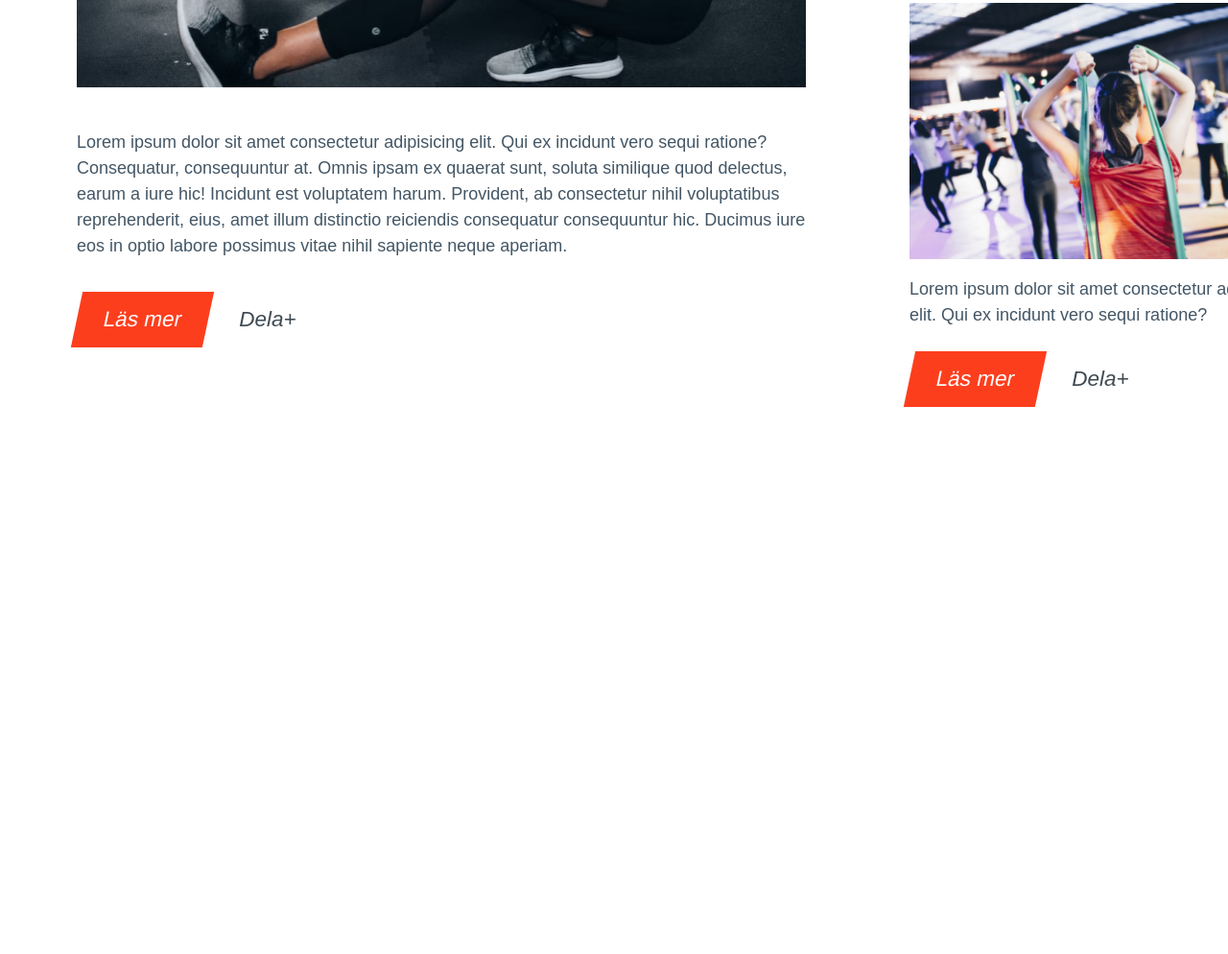
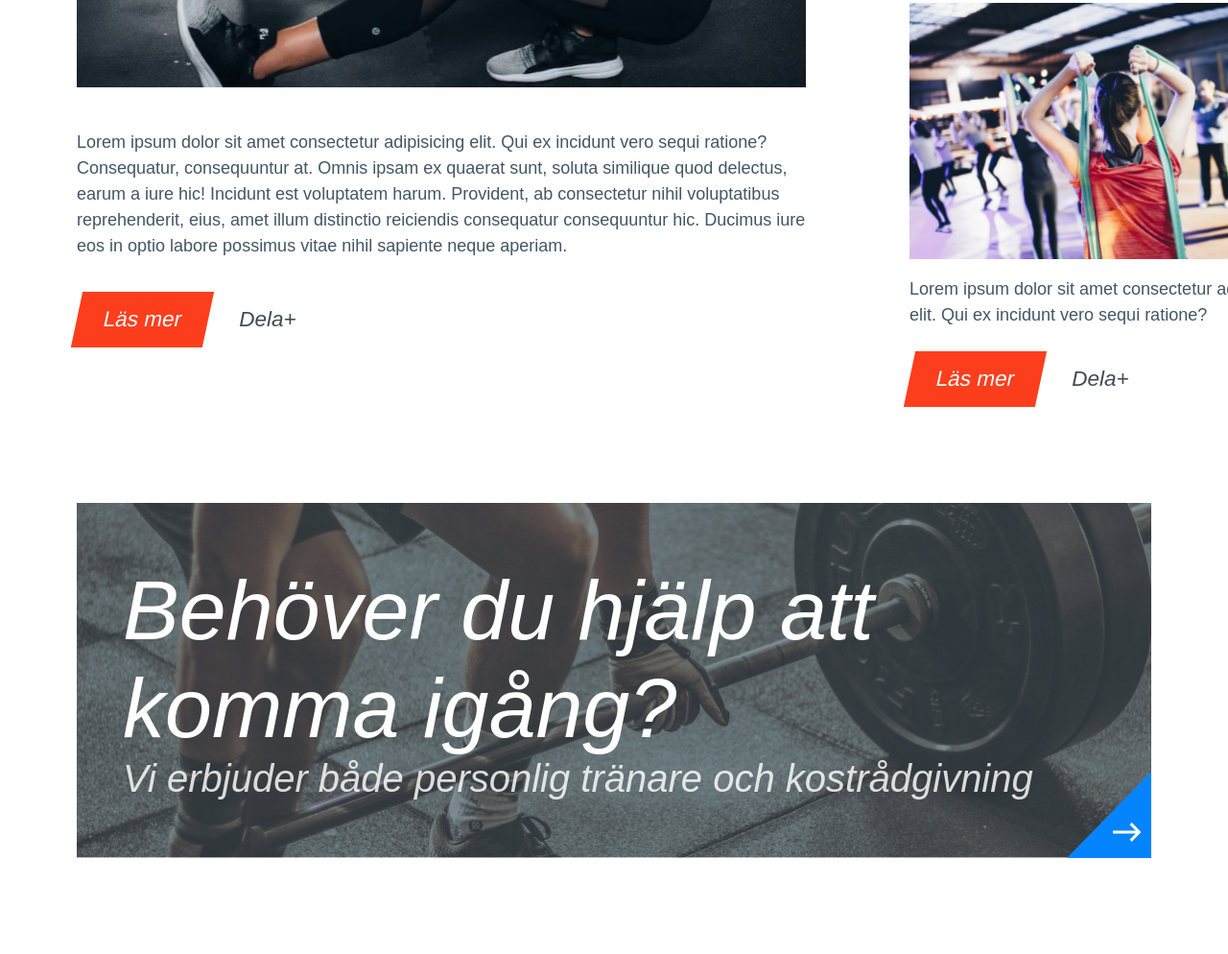
Before and after one commit to BigLurch90/project-6, a plain HTML site: page index.html in a window 1280 px wide. Shown: the part 1991-2985 px from the top of the page at 96% size. Before the commit the page ends 2473 px from the top, so only its background shows below. Drawn offline with nearby package versions, Linux system fonts and the light colour scheme; a web font is replaced by a local one.

Commit message:
add/design advertising section

```diff
--- a/index.html
+++ b/index.html
@@ -168,6 +168,16 @@
 
         </section>
 
+        <section class="advertising">
+
+            <div class="advertising__inner">
+
+                <h2 class="advertising__title">Behöver du hjälp att komma igång?</h2>
+                <h3 class="advertising__text">Vi erbjuder både personlig tränare och kostrådgivning</h3>
+
+            </div>
+
+        </section>
 
     </div>
 
--- /dev/null
+++ b/src/scss/pages/home/_advertising.scss
@@ -0,0 +1,37 @@
+.advertising {
+    display: grid;
+    grid-template-columns: var(--grid-container);
+
+    &__inner {
+        grid-column: inner;
+        background-image:
+            url(../../../../assets/Arrow-right.svg),
+            url(../../../../assets/blue-corner.svg),
+            url(../../../../assets/Tone-advertising.png),
+            url(../../../../assets/Bg-advertising.png);
+        background-position: 99% 95%, right bottom, left top, left top;
+        background-repeat: no-repeat;
+        background-size: auto, auto, cover, cover;
+        height: 23.125rem;
+        display: flex;
+        flex-direction: column;
+        justify-content: center;
+        padding-left: var(--gap-l);
+        margin: 2.625rem 0 6.25rem 0;
+
+        h2 {
+            color: var(--color-dark-900);
+            font-size: 5.5rem;
+            font-weight: 400;
+            font-style: italic;
+        }
+
+        h3{
+            color: var(--color-dark-900);
+            opacity: 0.82;
+            font-size: 2.5rem;
+            font-weight: 400;
+            font-style: italic;
+        }
+    }
+}
--- a/src/scss/pages/home/_index.scss
+++ b/src/scss/pages/home/_index.scss
@@ -1,3 +1,4 @@
 @forward 'hero';
 @forward 'program';
 @forward 'newsletter';
+@forward 'advertising';
```
Also changed, not shown: assets/Bg-advertising.png (added), assets/Tone-advertising.png (added), style.css, 1 other file.
